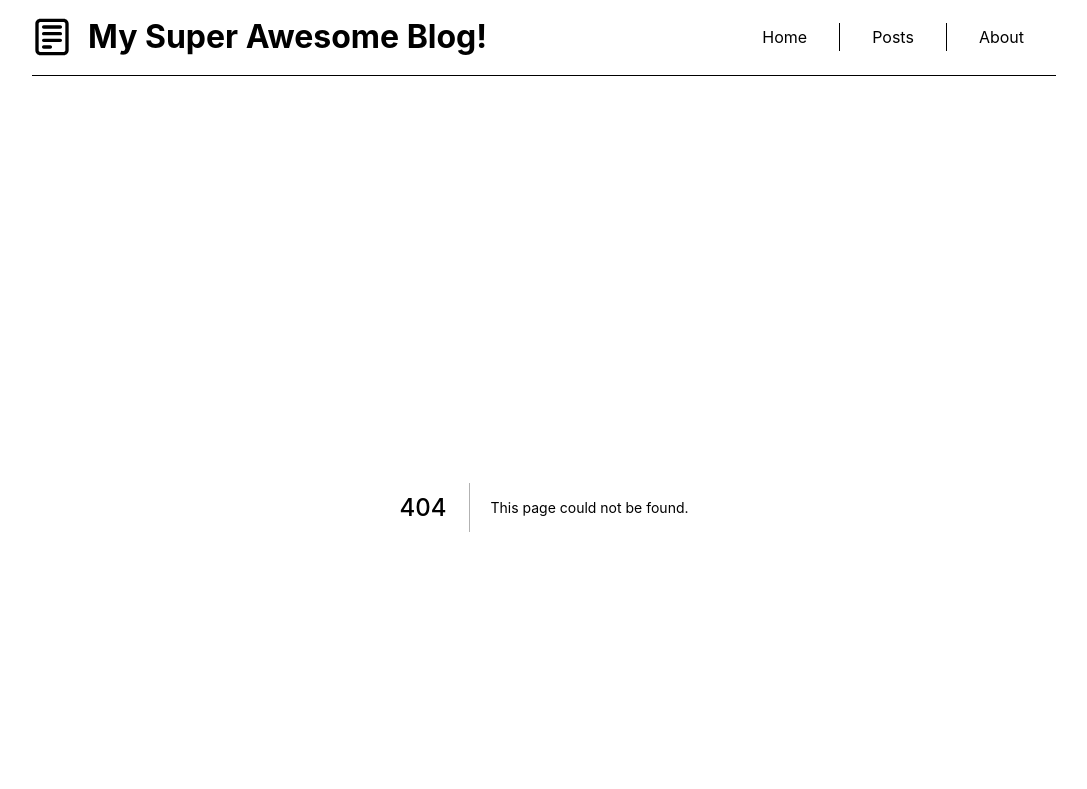
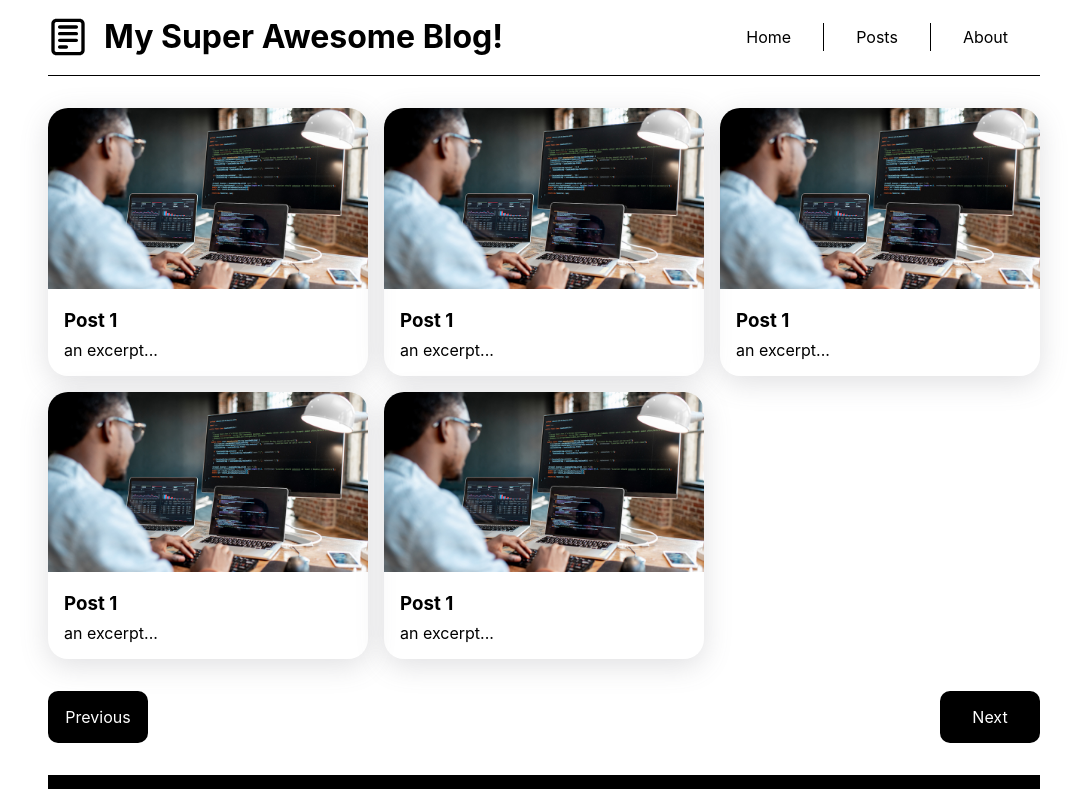
Before and after one commit to juanprq/blog-demo, a Next.js app: page /posts in a window 1280 px wide. Before the commit this address had no page. Shown: the top 789 px of the page, without its empty margins (96-1183 px from the left). Built offline with nearby package versions, Linux system fonts and the light colour scheme.

Commit message:
adds other pages

```diff
--- /dev/null
+++ b/components/buttons.js
@@ -0,0 +1,15 @@
+import Link from 'next/link';
+import styles from './buttons.module.css';
+
+const Buttons = () => (
+  <section className={styles.buttons}>
+    <Link href="#">
+      <a>Previous</a>
+    </Link>
+    <Link href="#">
+      <a>Next</a>
+    </Link>
+  </section>
+);
+
+export default Buttons
--- /dev/null
+++ b/components/buttons.module.css
@@ -0,0 +1,20 @@
+.buttons {
+  display: flex;
+  justify-content: space-between;
+  margin-top: 2rem;
+}
+
+.buttons a {
+  background-color: black;
+  color: white;
+  border-radius: 10px;
+  text-decoration: none;
+  min-width: 100px;
+  text-align: center;
+  padding: 1rem;
+  transition: box-shadow 0.3s ease-in-out;
+}
+
+.buttons a:hover {
+  box-shadow: rgba(0, 0, 0, 0.25) 0px 54px 55px, rgba(0, 0, 0, 0.12) 0px -12px 30px, rgba(0, 0, 0, 0.12) 0px 4px 6px, rgba(0, 0, 0, 0.17) 0px 12px 13px, rgba(0, 0, 0, 0.09) 0px -3px 5px;
+}
--- a/components/layouts/main.module.css
+++ b/components/layouts/main.module.css
@@ -1,6 +1,7 @@
 .container {
   max-width: 1024px;
   margin: auto;
+  padding: 0 1rem;
 }
 
 .container main {
--- /dev/null
+++ b/pages/posts.js
@@ -0,0 +1,23 @@
+import Head from 'next/head';
+import PostCard from '../components/post-card';
+import Buttons from '../components/buttons';
+
+import styles from './posts.module.css'
+
+const Posts = () => (
+  <>
+    <Head>
+      <title>My Super Awesome Blog! - Posts Page</title>
+    </Head>
+    <section className={styles.postCards}>
+      <PostCard />
+      <PostCard />
+      <PostCard />
+      <PostCard />
+      <PostCard />
+    </section>
+    <Buttons />
+  </>
+);
+
+export default Posts;
--- /dev/null
+++ b/pages/posts.module.css
@@ -0,0 +1,5 @@
+.postCards {
+  display: grid;
+  gap: 1rem;
+  grid-template-columns: 1fr 1fr 1fr;
+}
```
Also changed, not shown: pages/about.js (added, +12 -0 lines).
